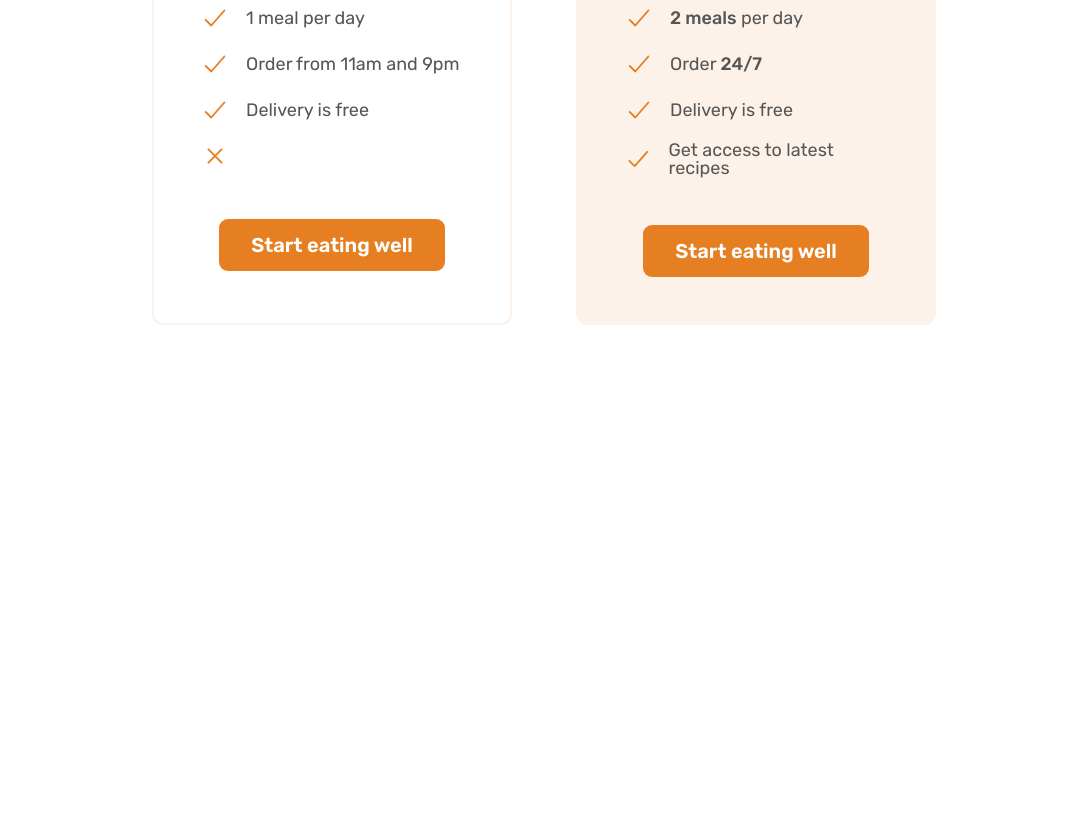
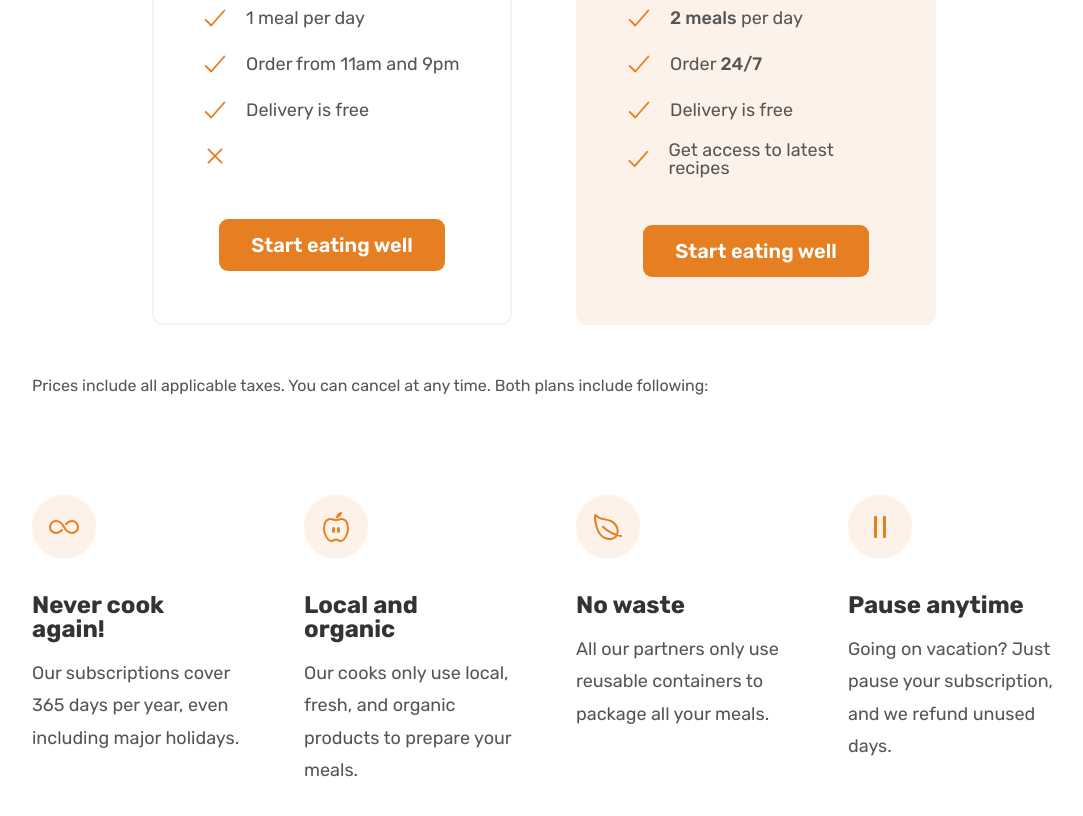
Before and after one commit to TomyOne/TomyOne.github.io, a plain HTML site: page test1/index.html in a window 1280 px wide. Shown: the part 5118-5934 px from the top of the page, without its empty margins (96-1179 px from the left). Before the commit the page ends 5539 px from the top, so only its background shows below. Drawn offline with nearby package versions, Linux system fonts and the light colour scheme.

Commit message:
add features

```diff
--- a/test1/css/general.css
+++ b/test1/css/general.css
@@ -68,6 +68,16 @@ body {
   display: grid;
   row-gap: 9.6rem;
   column-gap: 6.4rem;
+
+  /* margin-bottom: 9.6rem; */
+}
+
+/* IMPORTANT */
+/* .grid:last-child {
+  margin-bottom: 0;
+} */
+.grid:not(:last-child) {
+  margin-bottom: 9.6rem;
 }
 
 .grid--center-v {
@@ -80,6 +90,10 @@ body {
 
 .grid--3-cols {
   grid-template-columns: repeat(3, 1fr);
+}
+
+.grid--4-cols {
+  grid-template-columns: repeat(4, 1fr);
 }
 
 .heading-primary,
--- a/test1/css/style.css
+++ b/test1/css/style.css
@@ -397,3 +397,30 @@
   text-align: center;
   margin-top: 4.8rem;
 }
+
+.plan-details {
+  font-size: 1.6rem;
+  line-height: 1.6;
+  align-items: center;
+}
+.feature-icon {
+  color: #e67e22;
+  height: 3.2rem;
+  width: 3.2rem;
+  margin-bottom: 3.2rem;
+  background-color: #fdf2e9;
+  padding: 1.6rem;
+  border-radius: 50%;
+}
+
+.feature-title {
+  font-size: 2.4rem;
+  color: #333;
+  font-weight: 700;
+  margin-bottom: 1.6rem;
+}
+
+.feature-text {
+  font-size: 1.8rem;
+  line-height: 1.8;
+}
--- a/test1/index.html
+++ b/test1/index.html
@@ -353,7 +353,7 @@
             Eating well without breaking the bank
           </h2>
         </div>
-        <div class="container grid grid--2-cols">
+        <div class="container grid grid--2-cols margin-bottom-md">
           <div class="prizing-plan prizing-plan--starter">
             <header class="plan-header">
               <p class="plan-name">Started</p>
@@ -411,6 +411,46 @@
             </div>
           </div>
         </div>
+        <div class="container grid">
+          <aside class="plan-details">
+            Prices include all applicable taxes. You can cancel at any time.
+            Both plans include following:
+          </aside>
+        </div>
+        <div class="container grid grid--4-cols">
+          <div class="feature">
+            <ion-icon class="feature-icon" name="infinite-outline"></ion-icon>
+            <p class="feature-title">Never cook again!</p>
+            <p class="feature-text">
+              Our subscriptions cover 365 days per year, even including major
+              holidays.
+            </p>
+          </div>
+          <div class="feature">
+            <ion-icon class="feature-icon" name="nutrition-outline"></ion-icon>
+            <p class="feature-title">Local and organic</p>
+            <p class="feature-text">
+              Our cooks only use local, fresh, and organic products to prepare
+              your meals.
+            </p>
+          </div>
+          <div class="feature">
+            <ion-icon class="feature-icon" name="leaf-outline"></ion-icon>
+            <p class="feature-title">No waste</p>
+            <p class="feature-text">
+              All our partners only use reusable containers to package all your
+              meals.
+            </p>
+          </div>
+          <div class="feature">
+            <ion-icon class="feature-icon" name="pause-outline"></ion-icon>
+            <p class="feature-title">Pause anytime</p>
+            <p class="feature-text">
+              Going on vacation? Just pause your subscription, and we refund
+              unused days.
+            </p>
+          </div>
+        </div>
       </section>
     </main>
 
```
